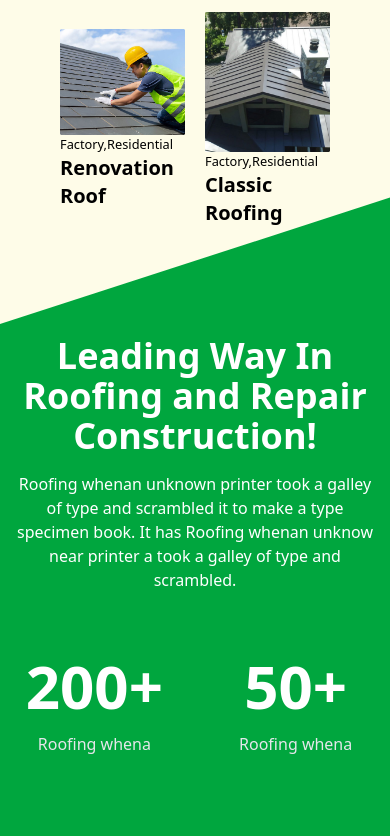
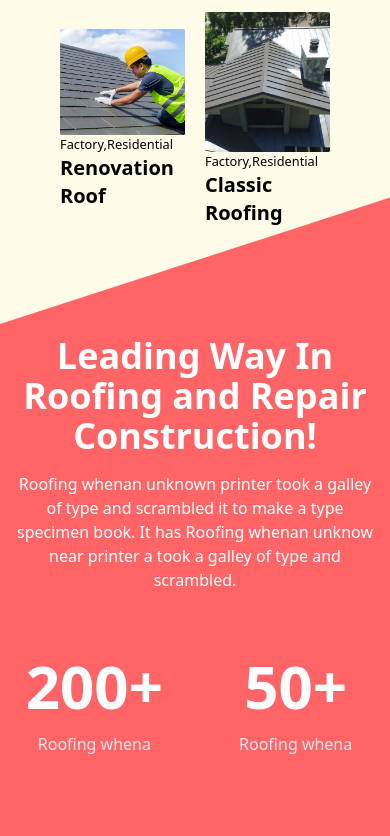
Before and after one commit to jahidulislam69/Roofing-Website, a React (Vite) app: page / in a window 390 px wide. Shown: the part 5600-6436 px from the top of the page. Built offline with nearby package versions, Linux system fonts and the light colour scheme.

Commit message:
Recent works page set with responsive

```diff
--- a/src/App.tsx
+++ b/src/App.tsx
@@ -2,6 +2,7 @@ import Navbar from "./components/Navbar.tsx"
 import Home from "./pages/Home.tsx"
 import Project from "./pages/Project.tsx"
 import RecentWork from "./pages/RecentWork.tsx"
+import Reviews from "./pages/Reviews.tsx"
 import Supplies from "./pages/Supplies.tsx"
 
 const App = () => {
@@ -12,6 +13,7 @@ const App = () => {
       <Project/>
       <Supplies/>
       <RecentWork/>
+      <Reviews/>
     </div>
   )
 }
--- a/src/pages/RecentWork.tsx
+++ b/src/pages/RecentWork.tsx
@@ -21,7 +21,7 @@ const RecentWork = () => {
           ))}
         </div>
       </div>
-      <div className="clip-2 w-full md:min-h-2/3 h-[125vh] bg-green-600 absolute top-160 styled-clip-2 text-white">
+      <div className="clip-2 w-full md:min-h-[2/3] h-[125vh] md:bg-white bg-red-400 absolute top-160 styled-clip-2 text-white">
         <img src={images.RectImage} alt="" className="w-full h-auto relative hidden md:block" />
         <div className="flex flex-col items-center justify-center absolute inset-0 z-13">
           <h1 className="md:text-6xl text-4xl text-center md:w-[38%] font-semibold">Leading Way In Roofing and Repair Construction!</h1>
--- /dev/null
+++ b/src/pages/Reviews.tsx
@@ -0,0 +1,10 @@
+
+const Reviews = () => {
+  return (
+    <div className='w-screen h-screen'>
+
+    </div>
+  )
+}
+
+export default Reviews
```
